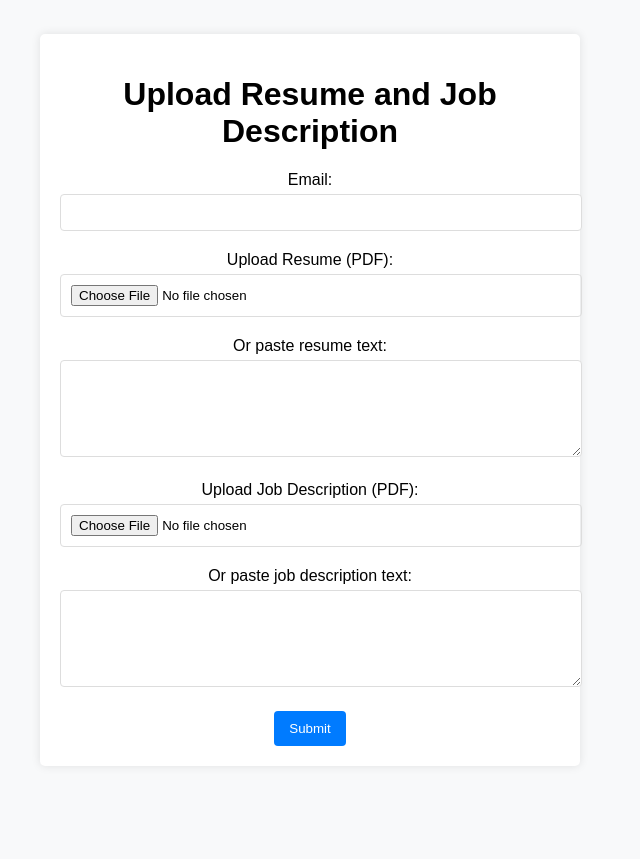
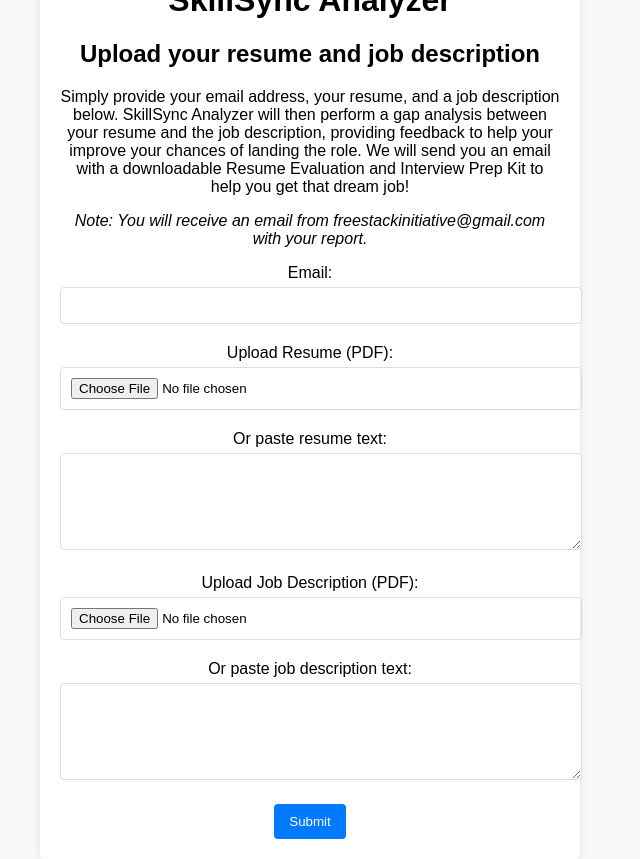
Before and after one commit to martinmarroyo/ResumeAnalyzerPrototype, a Flask app: page / in a window 1280 px wide. Shown: the whole page, without its empty margins (330-970 px from the left). Before the commit the page ends 746 px from the top, so only its background shows below. Run offline with Flask 3, Linux system fonts and the light colour scheme.

Commit message:
Updated frontpage to include app name

```diff
--- a/api/templates/index.html
+++ b/api/templates/index.html
@@ -9,7 +9,14 @@
 </head>
 <body>
     <div class="container">
-        <h1>Upload Resume and Job Description</h1>
+        <h1>SkillSync Analyzer</h1>
+        <h2>Upload your resume and job description</h2>
+        <p>Simply provide your email address, your resume, and a job description below. SkillSync Analyzer
+        will then perform a gap analysis between your resume and the job description, providing feedback to help your
+        improve your chances of landing the role. We will send you an email with a downloadable Resume Evaluation and Interview
+        Prep Kit to help you get that dream job!
+        </p>
+        <p><em>Note: You will receive an email from freestackinitiative@gmail.com with your report.</em></p>
         <form id="uploadForm" method="post" enctype="multipart/form-data">
             <div class="form-group">
                 <label for="email">Email:</label>
```
Also changed, not shown: vercel.json (deleted).
